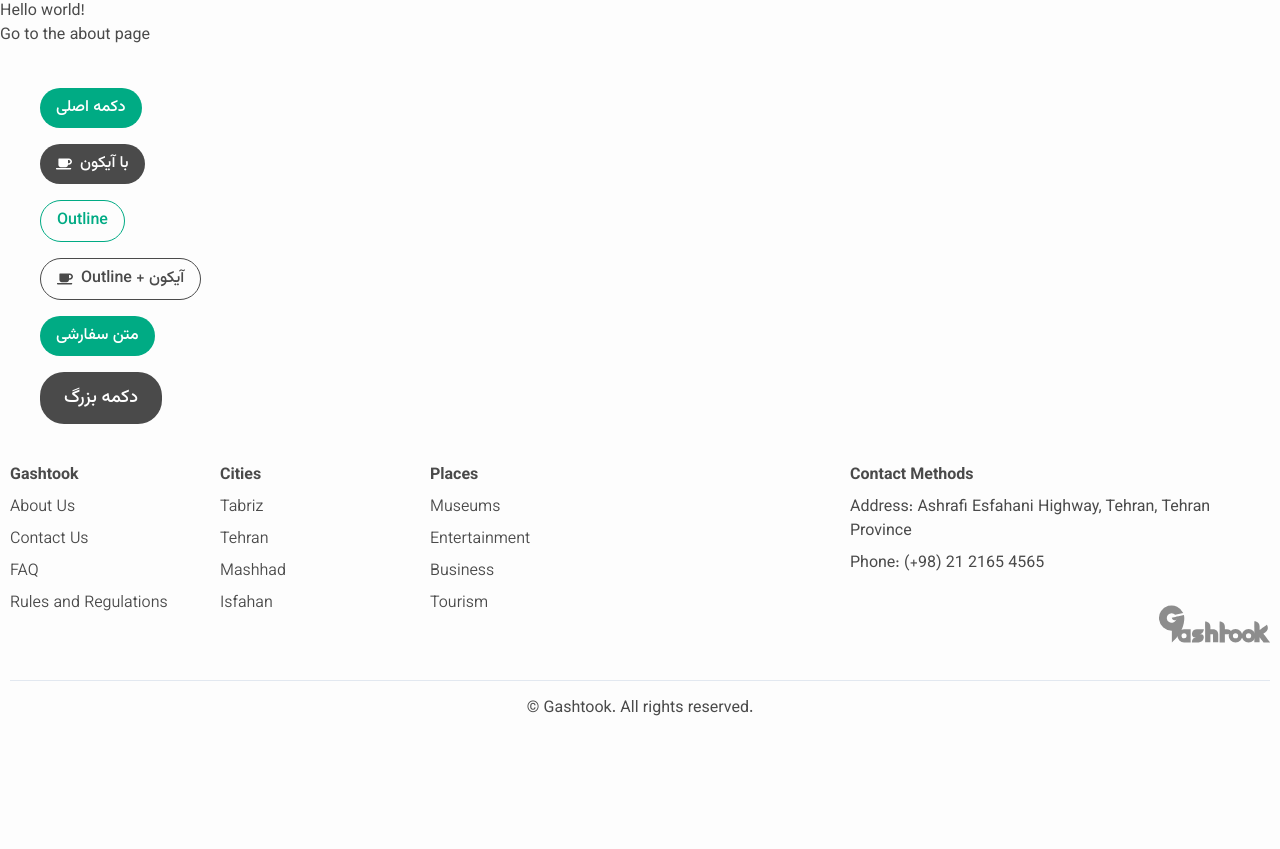
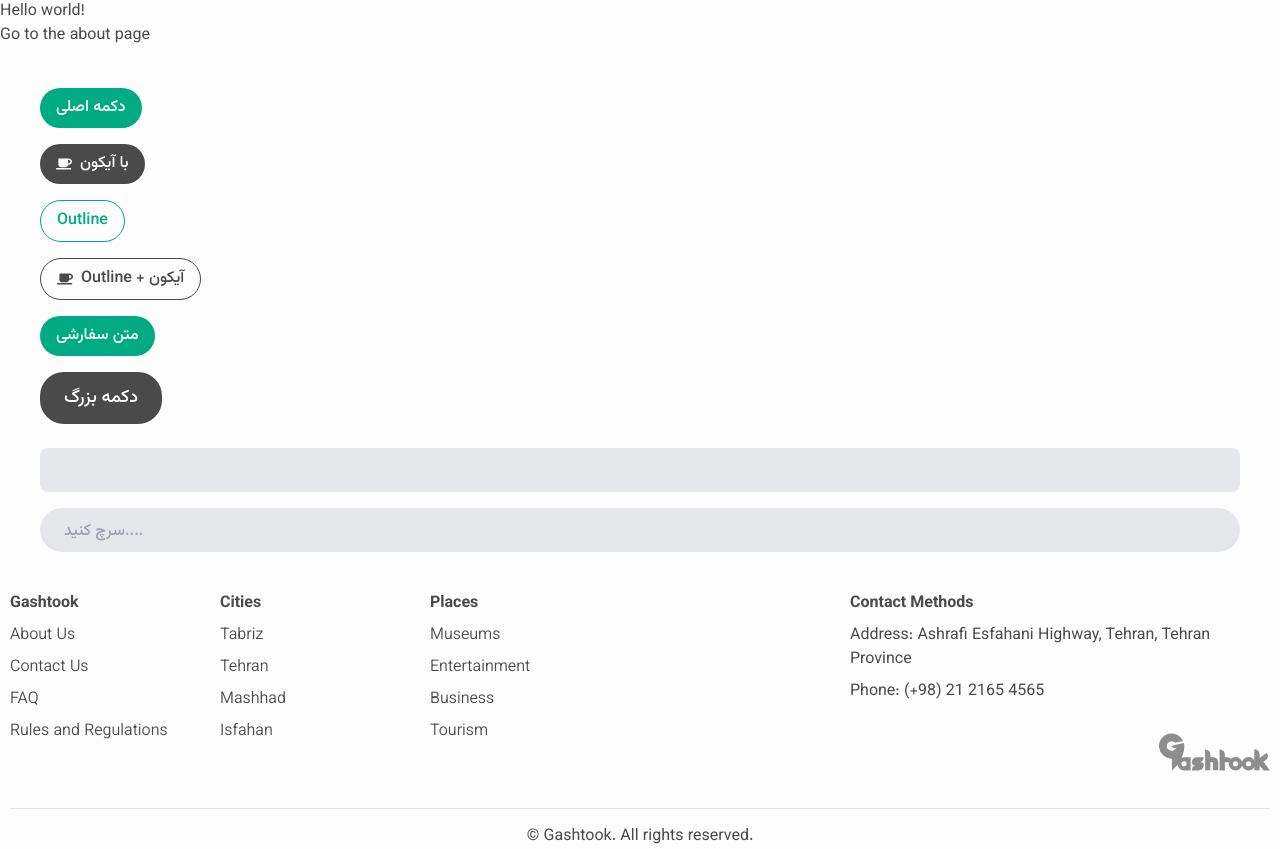
Before and after one commit to DevPlatformTeam/gashtook, a Next.js app: page /en in a window 1280 px wide. Before the commit the page ends 800 px from the top, so only its background shows below. Built offline with nearby package versions, Linux system fonts and the light colour scheme.

Commit message:
feat: Add custom scrollbar and update color palette
feat: [ADD] searchInput, selectOption and radioButton components

```diff
--- a/src/app/[locale]/page.tsx
+++ b/src/app/[locale]/page.tsx
@@ -3,6 +3,8 @@ import { Link, routing } from "@/i18n/routing";
 import { FaCoffee } from "react-icons/fa";
 import Button from "@/components/Button/Button";
 import { notFound } from "next/navigation";
+import SelectOptionComponent from "@/components/select-option/select-option.component";
+import SearchInputComponents from "@/components/search-comments/SearchInput.components";
 
 export default function HomePage({
   params: { locale },
@@ -36,6 +38,12 @@ export default function HomePage({
           color="secondary"
           className="text-lg px-6 py-3"
         />
+        <SelectOptionComponent
+          options={[{ id: 1, value: "option 1" }, { id: 2, value: "option 2" }, { id: 3, value: "option 3" }]}
+          name="select-option"
+          id="select-option"
+        />
+        <SearchInputComponents id="search" placeholder="سرچ کنید...."  />
       </div>
     </div>
   );
--- a/src/app/globals.css
+++ b/src/app/globals.css
@@ -3,14 +3,48 @@
 @tailwind utilities;
 
 :root {
-  --background: #fdfdfd;
-  --foreground: #4a4a4a;
-  --primary: #00ab84;
-  --secondary: #4a4a4a;
-  --third: #ffffff;
+  --background: hsl(0, 0%, 99%);
+  --foreground: hsl(0, 0%, 29%);
+  --primary: hsl(166, 100%, 34%);
+  --primary-fade: hsla(166, 100%, 34%, 0.3);
+  --secondary: hsl(0, 0%, 29%);
+  --third: hsl(0, 0%, 100%);
 }
 
 body {
   color: var(--foreground);
   background: var(--background);
 }
+
+
+body,
+.scroll {
+  --sb-track-color: #d2d2d2;
+  --sb-thumb-color: var(--primary);
+  --sb-size: 4px;
+}
+
+body::-webkit-scrollbar,
+.scroll::-webkit-scrollbar {
+  width: var(--sb-size);
+  height: var(--sb-size);
+}
+
+body::-webkit-scrollbar-track,
+.scroll::-webkit-scrollbar-track {
+  background: var(--sb-track-color);
+  border-radius: 5px;
+}
+
+body::-webkit-scrollbar-thumb,
+.scroll::-webkit-scrollbar-thumb {
+  background: var(--sb-thumb-color);
+  border-radius: 5px;
+}
+
+@supports not selector(::-webkit-scrollbar) {
+  body,
+  .scroll {
+    scrollbar-color: var(--sb-thumb-color) var(--sb-track-color);
+  }
+}
--- /dev/null
+++ b/src/components/radio-button/radio-button.component.tsx
@@ -0,0 +1,42 @@
+"use client";
+
+import React, { useContext } from "react";
+
+import styles from "./radio-button.module.css";
+import { FilterContext } from "@/app/search/components/filter/filter-provider.component";
+
+type Props = {
+  inputs: {
+    id: string;
+    value: string;
+  }[];
+  name: string;
+};
+
+export default function RadioButtonComponent({ inputs, name }: Props) {
+  const { filters, dispatch } = useContext(FilterContext);
+
+  const handleClick = (value: string) => {
+    dispatch({ type: "update_filter", key: "gender", payload: value });
+  };
+
+  return (
+    <div className={styles["radio-buttons"]}>
+      {inputs.map((item) => {
+        return (
+          <div className={styles["radio-item"]} key={item.id}>
+            <input
+              onChange={() => handleClick(item.id)}
+              type="radio"
+              name={name}
+              id={item.id}
+              value={item.value}
+              checked={filters.gender === item.id}
+            />
+            <label htmlFor={item.id}>{item.value}</label>
+          </div>
+        );
+      })}
+    </div>
+  );
+}
--- /dev/null
+++ b/src/components/radio-button/radio-button.module.css
@@ -0,0 +1,15 @@
+.radio-buttons {
+  display: flex;
+  flex-direction: column;
+  gap: 0.125rem;
+
+  .radio-item {
+    display: flex;
+    align-items: center;
+    gap: 0.25rem;
+
+    input {
+      accent-color: var(--primary);
+    }
+  }
+}
--- /dev/null
+++ b/src/components/search-comments/SearchInput.components.tsx
@@ -0,0 +1,44 @@
+"use client";
+
+import React, { useState } from "react";
+
+import styles from "./SearchInput.module.css";
+
+import { CiSearch } from "react-icons/ci";
+
+type Props = {
+  id: string;
+  label?: string;
+  placeholder: string;
+};
+
+export default function SearchInputComponents({
+  id,
+  label,
+  placeholder,
+}: Props) {
+  const [searchTerm, setSearchTerm] = useState<string>("");
+
+  const handleInput = (e: React.ChangeEvent<HTMLInputElement>) => {
+    const value = e.target.value;
+    setSearchTerm(value);
+  };
+
+  const handleSearch = () => {
+
+  };
+
+  return (
+    <div className={styles.search}>
+      {label && <label htmlFor={id}>{label}</label>}
+      <input
+        placeholder={placeholder}
+        type="text"
+        id={id}
+        value={searchTerm}
+        onChange={handleInput}
+      />
+      {searchTerm && <CiSearch onClick={handleSearch} />}
+    </div>
+  );
+}
--- /dev/null
+++ b/src/components/search-comments/SearchInput.module.css
@@ -0,0 +1,31 @@
+.search {
+  display: flex;
+  flex-direction: column;
+  gap: 0.5rem;
+
+  position: relative;
+
+  input {
+    @apply font-medium bg-gray-200 text-secondary focus:bg-primaryfade rounded-full px-6 py-2 pt-3 focus:outline focus:outline-primary focus:outline-2;
+  }
+
+  svg {
+    position: absolute;
+
+    width: 2rem;
+    height: 2rem;
+
+    left: 0.5rem;
+    top: 0.5rem;
+
+    cursor: pointer;
+
+    transition: all ease 0.2s;
+
+    &:hover {
+      transform: rotate(90deg) scale(1.3);
+
+      color: var(--primary);
+    }
+  }
+}
--- /dev/null
+++ b/src/components/select-option/select-option.component.tsx
@@ -0,0 +1,75 @@
+"use client";
+
+import React, { ReactElement, useState, useCallback } from "react";
+
+import styles from "./select-option.module.css";
+
+import { IoClose } from "react-icons/io5";
+
+type Props = {
+  name: string;
+  id: string;
+  options: {
+    id: string | number;
+    value: string;
+  }[];
+  label?: string;
+} & React.ComponentPropsWithoutRef<"input">;
+
+const SelectOptionComponent = React.memo(
+  ({ name, id, options, label, ...props }: Props): ReactElement => {
+    const [isOpen, setIsOpen] = useState(false);
+    const [searchTerm, setSearchTerm] = useState("");
+
+    // Handle clearing the search term
+    const handleClear = useCallback(() => {
+      setSearchTerm("");
+    }, []);
+
+    const handleSelect = useCallback(
+      (item: { id: string | number; value: string }) => {
+        setSearchTerm(item.value);
+      },
+      [],
+    );
+
+    return (
+      <div className={styles.container}>
+        <label htmlFor={id}>{label}</label>
+        <input
+          onFocus={() => setIsOpen(true)}
+          onBlur={() => setIsOpen(false)}
+          autoComplete="off"
+          value={searchTerm}
+          onChange={(e) => setSearchTerm(e.target.value)}
+          type="text"
+          className={styles.select}
+          name={name}
+          id={id}
+          {...props}
+        />
+        {searchTerm && <IoClose onClick={handleClear} />}
+        {isOpen && (
+          <div className={styles["container-list"]}>
+            <ul className={styles.list + " scroll"}>
+              {options.map((item) => (
+                <li
+                  onMouseDown={() => handleSelect(item)}
+                  className={styles.item}
+                  key={item.id}
+                  value={item.value}
+                >
+                  {item.value}
+                </li>
+              ))}
+            </ul>
+          </div>
+        )}
+      </div>
+    );
+  },
+);
+
+SelectOptionComponent.displayName = "SelectOptionComponent";
+
+export default SelectOptionComponent;
--- /dev/null
+++ b/src/components/select-option/select-option.module.css
@@ -0,0 +1,91 @@
+.container {
+  display: flex;
+  flex-direction: column;
+  gap: 0.5rem;
+
+  position: relative;
+
+  label {
+    @apply text-base font-semibold;
+  }
+
+  input.select {
+    @apply font-medium bg-gray-200 text-secondary focus:bg-primaryfade focus:outline focus:outline-primary focus:outline-2;
+
+    border-radius: 8px;
+
+    padding: 0.75rem 1rem 0.5rem 1rem;
+
+    outline: none;
+    border: none;
+  }
+
+  svg {
+    position: absolute;
+
+    width: 1.5rem;
+    height: 1.5rem;
+
+    left: 1rem;
+    top: 1.125rem;
+
+    cursor: pointer;
+
+    transition: all ease 0.2s;
+    &:hover {
+      transform: rotate(90deg) scale(1.5);
+
+      color: var(--primary);
+    }
+  }
+
+  .container-list {
+    @apply bg-gray-200 outline outline-2 outline-gray-400;
+
+    width: 100%;
+
+    position: absolute;
+
+    height: fit-content;
+    max-height: 20rem;
+
+    top: 120%;
+
+    z-index: 10;
+
+    padding: 0.5rem;
+
+    border-radius: 8px;
+
+    .list {
+      display: flex;
+      flex-direction: column;
+
+      height: fit-content;
+      max-height: 18.5rem;
+
+      overflow-y: auto;
+
+      .item {
+        cursor: pointer;
+
+        padding: 0.75rem 0.75rem 0.5rem 0.75rem;
+
+        color: var(--secondary);
+
+        border-radius: 6px;
+
+        &:hover {
+          background-color: var(--primary);
+          color: var(--third);
+          font-weight: 700;
+        }
+      }
+
+      .not_found_text {
+        cursor: default;
+        text-align: center;
+      }
+    }
+  }
+}
--- a/tailwind.config.ts
+++ b/tailwind.config.ts
@@ -12,6 +12,7 @@ const config: Config = {
         background: "var(--background)",
         foreground: "var(--foreground)",
         primary: "var(--primary)",
+        primaryfade: "hsla(166, 100%, 34%, 0.3)",
         secondary: "var(--secondary)",
         third: "var(--third)",
       },
```
